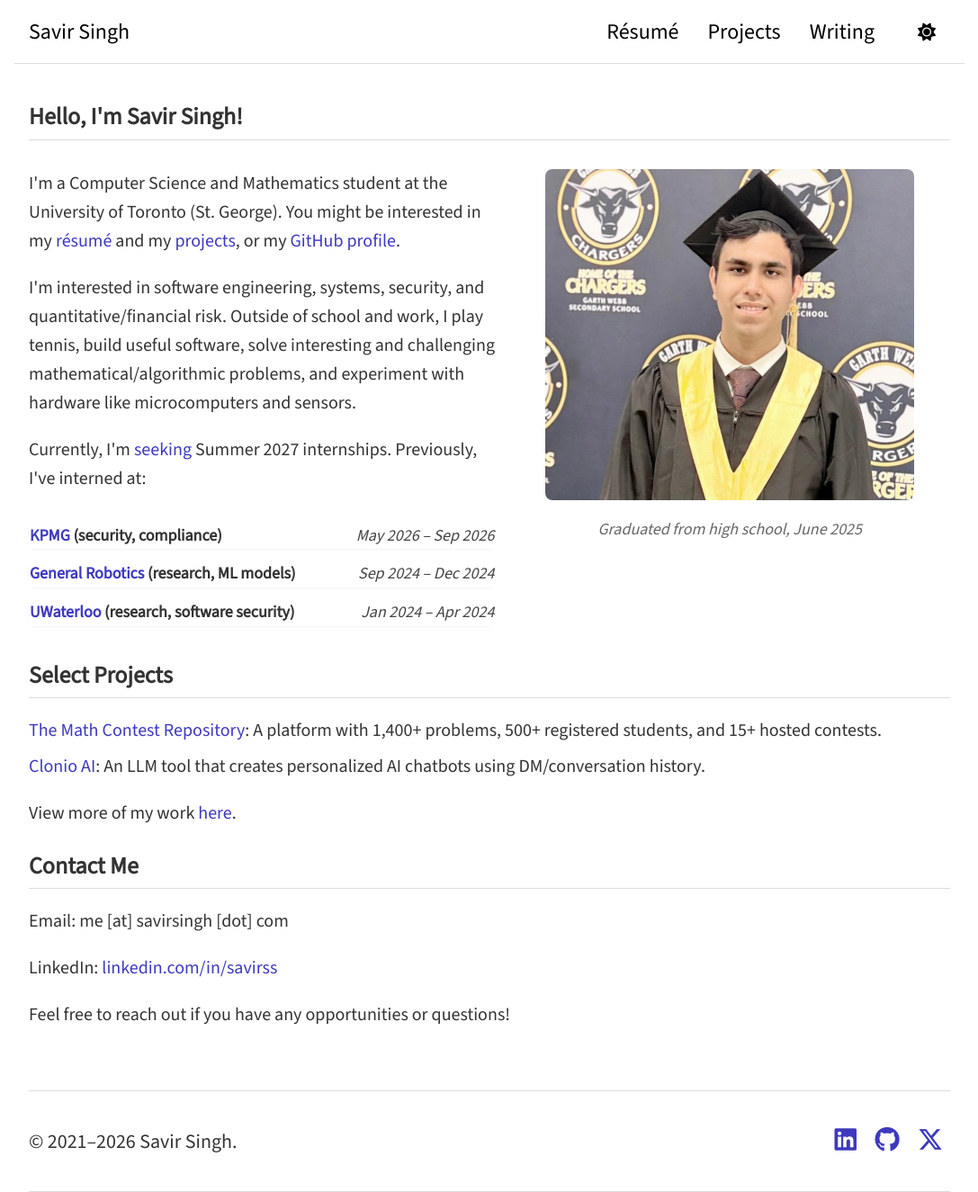
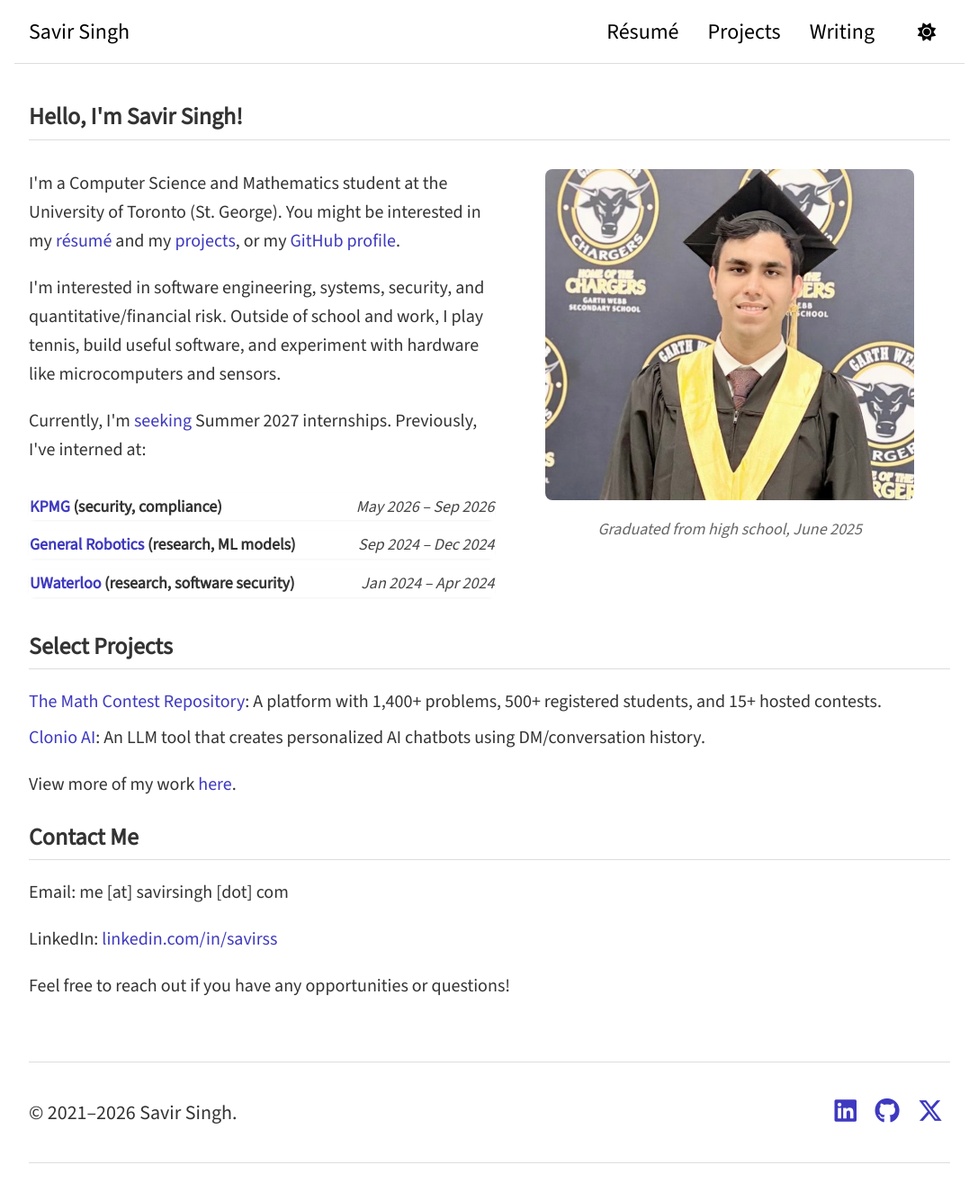
Before and after one commit to savirsingh/savirsingh.github.io, a Jekyll site: the page built from index.html, in a window 1280 px wide. Shown: the whole page at 90% size, without its empty margins (96-1183 px from the left). Built offline with Jekyll 4.4.1, drawn with Linux system fonts in a browser that asks for light colours; the list of posts is cut into pages by our own code; after the commit the page ends 1293 px from its top, so only the background shows below that.

Commit message:
Update personal interests in index.html
Removed mention of building useful software and solving mathematical problems.

```diff
--- a/index.html
+++ b/index.html
@@ -8,7 +8,7 @@ title: Home
   <div class="about-container">
     <div class="about-text">
       <p>I'm a Computer Science and Mathematics student at the University of Toronto (St. George). You might be interested in my <a href="/resume">résumé</a> and my <a href="/projects">projects</a>, or my <a href="https://github.com/savirsingh">GitHub profile</a>.</p>
-      <p>I'm interested in software engineering, systems, security, and quantitative/financial risk. Outside of school and work, I play tennis, build useful software, solve interesting and challenging mathematical/algorithmic problems, and experiment with hardware like microcomputers and sensors.</p>
+      <p>I'm interested in software engineering, systems, security, and quantitative/financial risk. Outside of school and work, I play tennis, build useful software, and experiment with hardware like microcomputers and sensors.</p>
       <p>Currently, I'm <a href="https://linkedin.com/in/savirss">seeking</a> Summer 2027 internships. Previously, I've interned at:</p>
   <table class="internship-table">
     <tbody>
```
